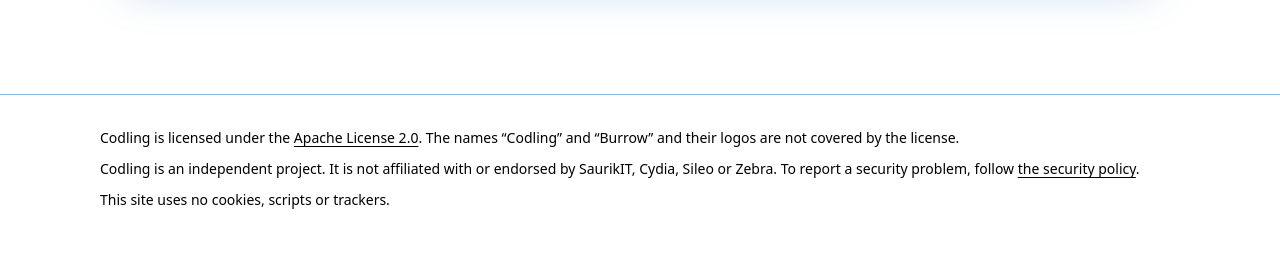
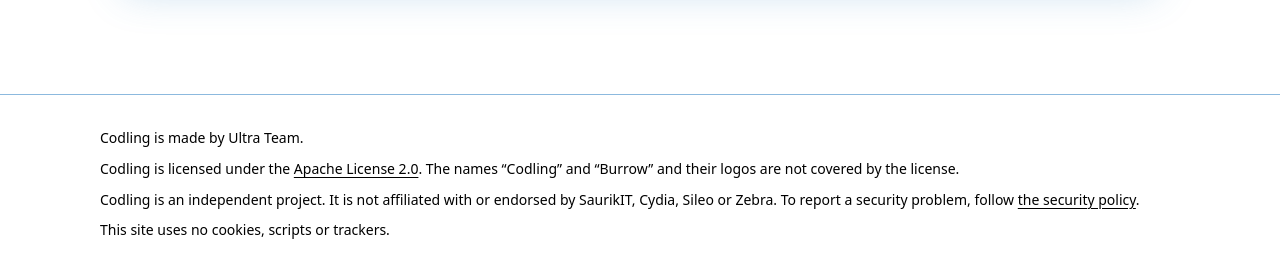
Before and after one commit to Nexus-jb/codling, a plain HTML site: page site/index.html in a window 1280 px wide. Shown: the part 4976-5248 px from the top of the page. Before the commit the page ends 5218 px from the top, so only its background shows below. Drawn offline with Linux system fonts and the light colour scheme.

Commit message:
Name Ultra Team in the README and on the website
The package and NOTICE already say Ultra Team (#24, #25). The README's
License section and the website's footer now say it too, with an author
meta tag on the page.

Co-Authored-By: Claude Opus 5.5 <noreply@anthropic.com>
Claude-Session: https://claude.ai/code/session_01V8faFZyRo3aFDAABWc2A6G

```diff
--- a/site/index.html
+++ b/site/index.html
@@ -13,6 +13,7 @@
   <meta name="theme-color" content="#080d18" media="(prefers-color-scheme: dark)">
   <title>Codling: an open-source package manager for jailbroken iOS</title>
   <meta name="description" content="Codling is an open-source package manager for jailbroken iPhones and iPads. It records your packages before every change, so one tap undoes the last one.">
+  <meta name="author" content="Ultra Team">
   <link rel="icon" type="image/png" href="images/favicon.png">
   <link rel="apple-touch-icon" href="images/apple-touch-icon.png">
   <link rel="stylesheet" href="style.css">
@@ -216,6 +217,7 @@
 
   <footer class="bottom">
     <div class="wrap">
+      <p>Codling is made by Ultra Team.</p>
       <p>Codling is licensed under the <a href="https://github.com/Nexus-jb/codling/blob/main/LICENSE">Apache License 2.0</a>. The names “Codling” and “Burrow” and their logos are not covered by the license.</p>
       <p>Codling is an independent project. It is not affiliated with or endorsed by SaurikIT, Cydia, Sileo or Zebra. To report a security problem, follow <a href="https://github.com/Nexus-jb/codling/blob/main/SECURITY.md">the security policy</a>.</p>
       <p>This site uses no cookies, scripts or trackers.</p>
```
Also changed, not shown: 1 other file.
